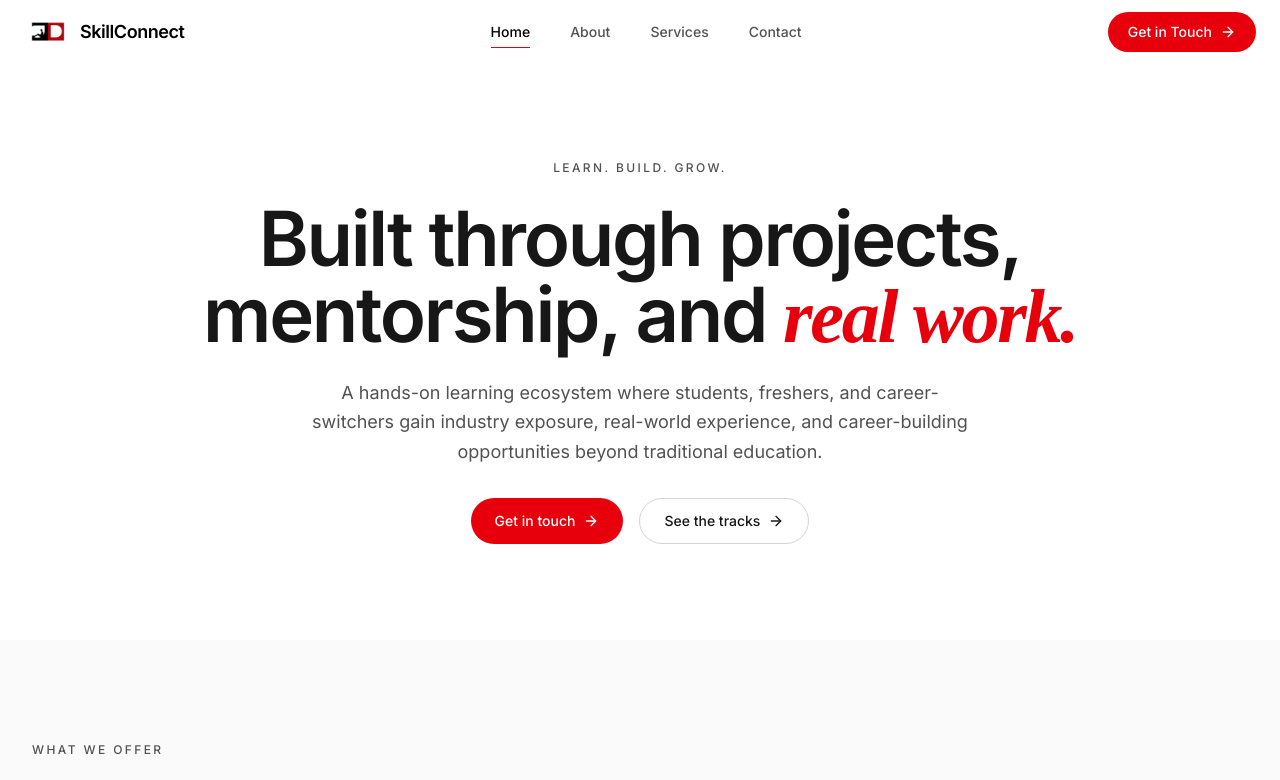
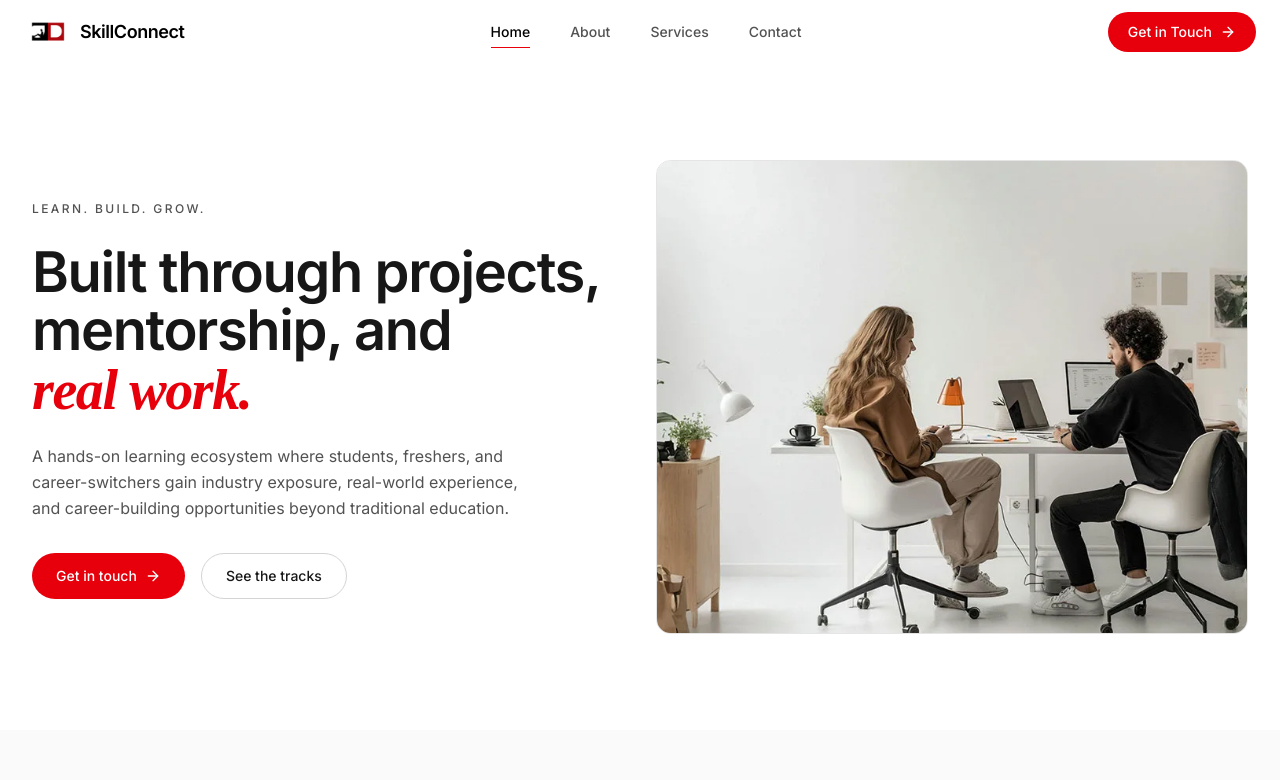
Before and after one commit to LeelaMohan217/J-Monk-Devops, a React (Vite) app: page /skillconnect in a window 1280 px wide. Shown: the top 780 px of the page. Built offline with nearby package versions, Linux system fonts and the light colour scheme.

Commit message:
Bring all three home hero sections to full parity: two-column layout, matching gaps/max-widths, GlazeSweep CTA buttons, and a photo for SkillConnect

```diff
--- a/src/sites/digiconnect/pages/home/HeroSection.jsx
+++ b/src/sites/digiconnect/pages/home/HeroSection.jsx
@@ -39,7 +39,7 @@ const HeroSection = () => {
               variants={fadeIn("up", 0.3)}
               initial="hidden"
               animate="show"
-              className="max-w-2xl text-base leading-relaxed text-neutral-600"
+              className="max-w-lg text-base leading-relaxed text-neutral-600"
             >
               {hero.lead}
             </motion.p>
@@ -67,10 +67,6 @@ const HeroSection = () => {
               >
                 <GlazeSweep className="bg-red-600/15" />
                 {hero.secondaryCta.label}
-                <ArrowRight
-                  className="h-4 w-4 transition-transform duration-300 group-hover:translate-x-1"
-                  aria-hidden="true"
-                />
               </Link>
             </motion.div>
           </div>
--- a/src/sites/educonnect/pages/home/HeroSection.jsx
+++ b/src/sites/educonnect/pages/home/HeroSection.jsx
@@ -1,11 +1,12 @@
 import { Link } from "react-router-dom";
 import { motion } from "framer-motion";
-import { Star, User } from "lucide-react";
+import { ArrowRight, Star, User } from "lucide-react";
 import { fadeIn, riseIn } from "../../../../shared/variants";
 import { hero } from "./data";
 import { PAGE_HEADING_SIZE } from "../../../../shared/headingSizes";
 import WordReveal from "../../../../shared/components/WordReveal";
 import CountUp from "../../../../shared/components/CountUp";
+import GlazeSweep from "../../../../shared/components/GlazeSweep";
 import splitAccentHeading from "../../../../shared/splitAccentHeading";
 import {
   HERO_CTA_DELAY,
@@ -59,14 +60,20 @@ const HeroSection = () => {
             >
               <Link
                 to={hero.primaryCta.href}
-                className="inline-flex items-center justify-center rounded-full bg-red-600 px-6 py-3 text-sm font-medium text-white transition-colors duration-300 hover:bg-red-700 focus-visible:outline-2 focus-visible:outline-offset-2 focus-visible:outline-red-600"
+                className="group relative inline-flex items-center justify-center gap-2 overflow-hidden rounded-full bg-red-600 px-6 py-3 text-sm font-medium text-white transition-colors duration-300 hover:bg-red-700 focus-visible:outline-2 focus-visible:outline-offset-2 focus-visible:outline-red-600"
               >
+                <GlazeSweep className="bg-white/30" />
                 {hero.primaryCta.label}
+                <ArrowRight
+                  className="h-4 w-4 transition-transform duration-300 group-hover:translate-x-1"
+                  aria-hidden="true"
+                />
               </Link>
               <Link
                 to={hero.secondaryCta.href}
-                className="inline-flex items-center justify-center rounded-full border border-neutral-300 px-6 py-3 text-sm font-medium text-neutral-900 transition-colors duration-300 hover:border-red-600 hover:text-red-700 focus-visible:outline-2 focus-visible:outline-offset-2 focus-visible:outline-red-600"
+                className="group relative inline-flex items-center justify-center gap-2 overflow-hidden rounded-full border border-neutral-300 px-6 py-3 text-sm font-medium text-neutral-900 transition-colors duration-300 hover:border-red-600 hover:text-red-700 focus-visible:outline-2 focus-visible:outline-offset-2 focus-visible:outline-red-600"
               >
+                <GlazeSweep className="bg-red-600/15" />
                 {hero.secondaryCta.label}
               </Link>
             </motion.div>
--- a/src/sites/skillconnect/pages/home/HeroSection.jsx
+++ b/src/sites/skillconnect/pages/home/HeroSection.jsx
@@ -2,29 +2,34 @@ import { Link } from "react-router-dom";
 import { motion } from "framer-motion";
 import { ArrowRight } from "lucide-react";
 import { fadeIn } from "../../../../shared/variants";
+import GlazeSweep from "../../../../shared/components/GlazeSweep";
 import { hero } from "./data";
 import { ACCENT_CLASS } from "../../headingStyles";
-import { HERO_HEADING_SIZE } from "../../../../shared/headingSizes";
+import { PAGE_HEADING_SIZE } from "../../../../shared/headingSizes";
+import heroPhotoJpg from "../../assets/skillconnect-hero.jpg";
+import heroPhotoWebp from "../../assets/skillconnect-hero.webp";
 
 const HeroSection = () => {
   return (
     <section className="w-full bg-surface pt-32 pb-16 md:pt-40 md:pb-24">
       <div className="mx-auto max-w-7xl px-6 md:px-8">
-        <div className="flex flex-col items-start gap-6 text-left md:items-center md:text-center">
-          <motion.span
+        <div className="grid items-center gap-14 lg:grid-cols-12 lg:gap-8">
+          <div className="flex flex-col items-start gap-6 text-left lg:col-span-6">
+            <motion.div
               variants={fadeIn("up", 0.05)}
               initial="hidden"
               animate="show"
-            className="text-xs font-medium uppercase tracking-[0.2em] text-neutral-600"
             >
+              <span className="text-xs font-medium uppercase tracking-[0.2em] text-neutral-600">
                 {hero.eyebrow}
-          </motion.span>
+              </span>
+            </motion.div>
 
             <motion.h1
               variants={fadeIn("up", 0.15)}
               initial="hidden"
               animate="show"
-            className={`max-w-4xl font-semibold text-neutral-900 ${HERO_HEADING_SIZE}`}
+              className={`max-w-xl font-semibold text-neutral-900 ${PAGE_HEADING_SIZE}`}
             >
               {hero.headingLead}
               <span className={`${ACCENT_CLASS} whitespace-nowrap`}>{hero.headingAccent}</span>
@@ -34,7 +39,7 @@ const HeroSection = () => {
               variants={fadeIn("up", 0.3)}
               initial="hidden"
               animate="show"
-            className="max-w-2xl text-base leading-relaxed text-neutral-600 md:text-lg"
+              className="max-w-lg text-base leading-relaxed text-neutral-600"
             >
               {hero.lead}
             </motion.p>
@@ -47,8 +52,9 @@ const HeroSection = () => {
             >
               <Link
                 to={hero.primaryCta.href}
-              className="group inline-flex items-center justify-center gap-2 rounded-full bg-red-600 px-6 py-3 text-sm font-medium text-white transition-colors duration-300 hover:bg-red-700 focus-visible:outline-2 focus-visible:outline-offset-2 focus-visible:outline-red-600"
+                className="group relative inline-flex items-center justify-center gap-2 overflow-hidden rounded-full bg-red-600 px-6 py-3 text-sm font-medium text-white transition-colors duration-300 hover:bg-red-700 focus-visible:outline-2 focus-visible:outline-offset-2 focus-visible:outline-red-600"
               >
+                <GlazeSweep className="bg-white/30" />
                 {hero.primaryCta.label}
                 <ArrowRight
                   className="h-4 w-4 transition-transform duration-300 group-hover:translate-x-1"
@@ -57,14 +63,33 @@ const HeroSection = () => {
               </Link>
               <Link
                 to={hero.secondaryCta.href}
-              className="group inline-flex items-center justify-center gap-2 rounded-full border border-neutral-300 px-6 py-3 text-sm font-medium text-neutral-900 transition-colors duration-300 hover:border-red-600 hover:text-red-700 focus-visible:outline-2 focus-visible:outline-offset-2 focus-visible:outline-red-600"
+                className="group relative inline-flex items-center justify-center gap-2 overflow-hidden rounded-full border border-neutral-300 px-6 py-3 text-sm font-medium text-neutral-900 transition-colors duration-300 hover:border-red-600 hover:text-red-700 focus-visible:outline-2 focus-visible:outline-offset-2 focus-visible:outline-red-600"
               >
+                <GlazeSweep className="bg-red-600/15" />
                 {hero.secondaryCta.label}
-              <ArrowRight
-                className="h-4 w-4 transition-transform duration-300 group-hover:translate-x-1"
-                aria-hidden="true"
+              </Link>
+            </motion.div>
+          </div>
+
+          <motion.div
+            variants={fadeIn("up", 0.2)}
+            initial="hidden"
+            animate="show"
+            className="lg:col-span-6"
+          >
+            <div className="overflow-hidden rounded-2xl border border-neutral-200">
+              <picture>
+                <source type="image/webp" srcSet={heroPhotoWebp} />
+                <img
+                  src={heroPhotoJpg}
+                  alt="SkillConnect learner working on a live project"
+                  className="aspect-5/4 w-full object-cover"
+                  width="1000"
+                  height="600"
+                  decoding="async"
                 />
-            </Link>
+              </picture>
+            </div>
           </motion.div>
         </div>
       </div>
```
Also changed, not shown: src/sites/skillconnect/assets/skillconnect-hero.jpg (added), src/sites/skillconnect/assets/skillconnect-hero.webp (added). Lines whose indentation alone changed are shown as unchanged.
